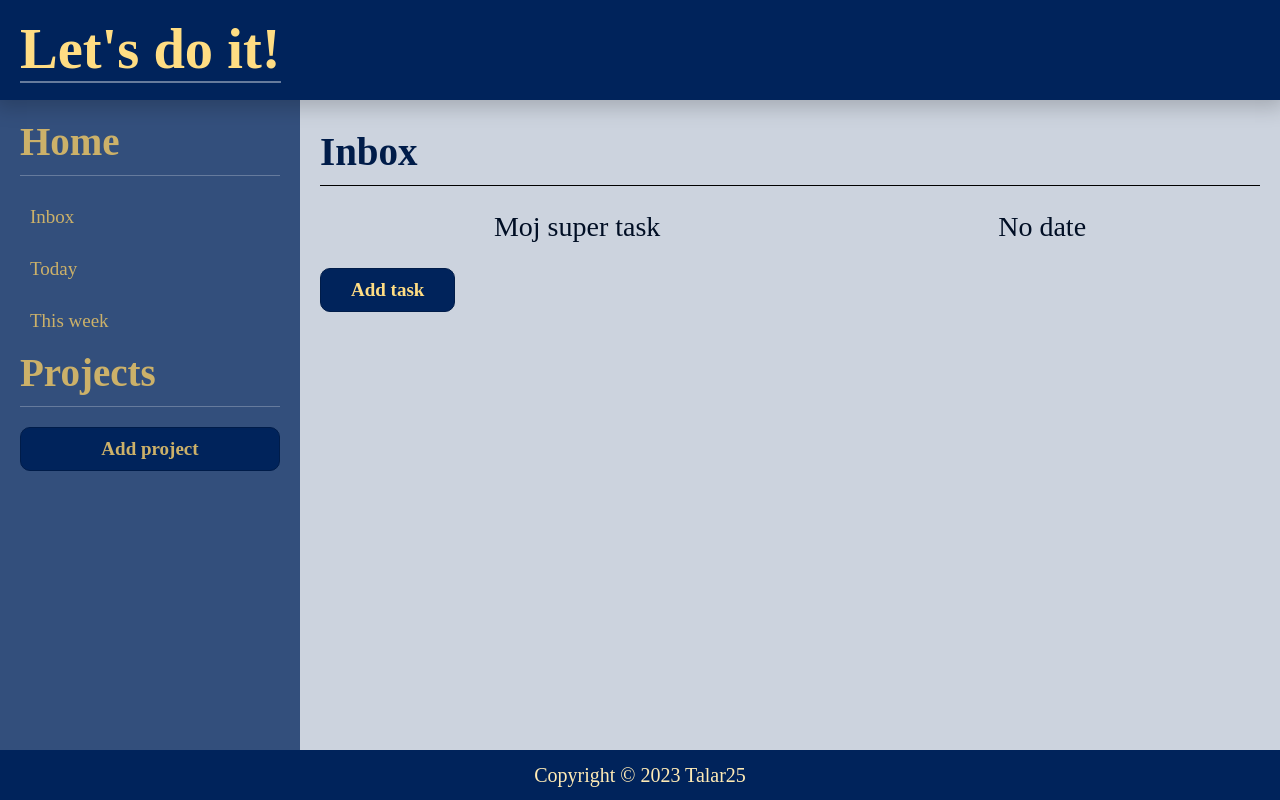
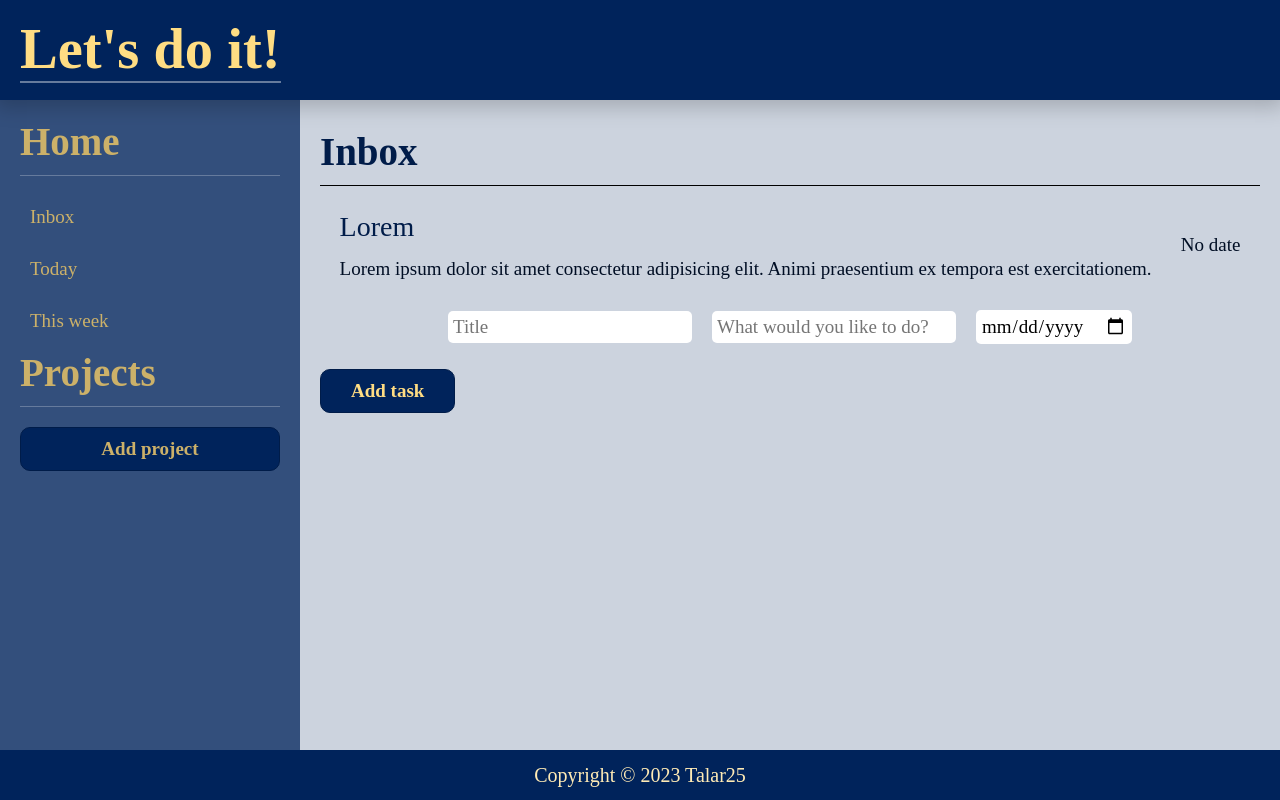
Before and after one commit to Talar25/Todo-List, a website built with webpack: page dist/index.html in a window 1280 px wide. Built offline with nearby package versions, Linux system fonts and the light colour scheme.

Commit message:
Add form for adding tasks to the project

```diff
--- a/src/css/style.css
+++ b/src/css/style.css
@@ -170,7 +170,7 @@ ul li:hover {
     padding: 0.5rem;
     border-radius: 10px;
 
-    font-size: var(--big-font);
+    font-size: var(--medium-font);
     margin-bottom: 2rem;
 
     /* transition: 0.5s all; */
@@ -180,6 +180,20 @@ ul li:hover {
     background-color: var(--primary-color-lighter);
     color: var(--secondary-color-dark);
 }
+
+.task-text {
+    display: flex;
+    flex-direction: column;
+    gap: 1rem;
+}
+
+.task-title {
+    font-size: var(--big-font);
+    color: var(--primary-color-dark);
+    margin-bottom: 5px;
+}
+
+
 
 
 /* .task-name::before {
@@ -195,6 +209,32 @@ ul li:hover {
 .task-name::before:hover {
     background-color: black;
 } */
+
+.add-task{
+    display: flex;
+    align-items: center;
+    padding: 0.5rem;
+    border-radius: 10px;
+
+    font-size: var(--medium-font);
+    margin-bottom: 2rem;
+    justify-content: center;
+    gap: 2rem;
+}
+
+.add-task input {
+    padding: 0.5rem;
+    border: none;
+    border-radius: 5px;
+}
+
+/* .text-inputs {
+    display: flex;
+    flex-direction: column;
+} */
+
+
+
 
 .btn-add-task {
     padding: 1rem 3rem;
```
Also changed, not shown: dist/index.html, dist/main.js.
